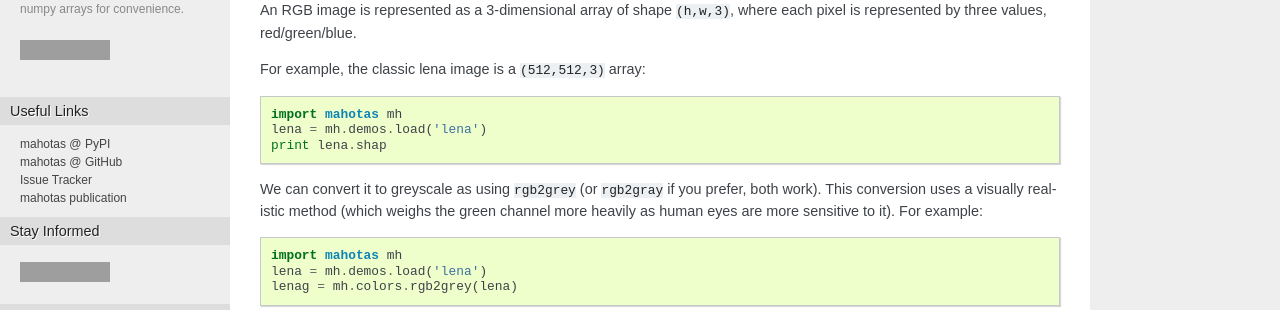
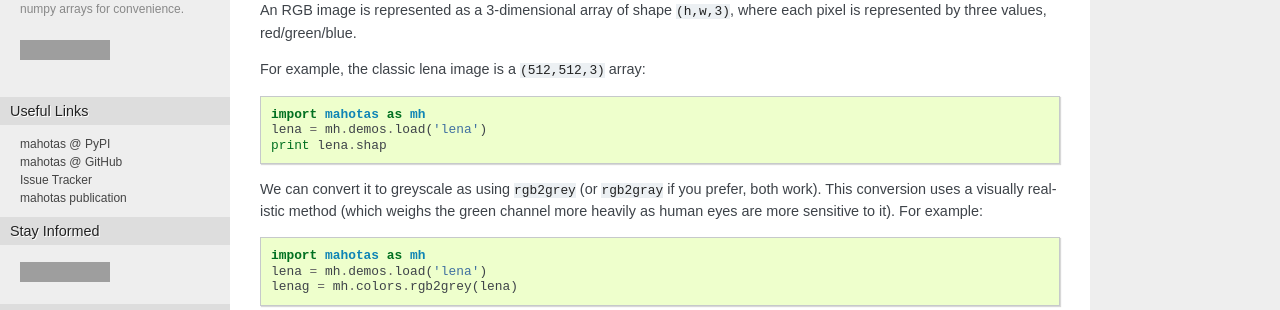
Before and after one commit to luispedro/mahotas, a Sphinx documentation site: the page built from docs/source/color.rst, in a window 1280 px wide, cut to the strip 211-521 px from the top of the page. Built offline with Sphinx 7.4.7, drawn with Linux system fonts in a browser that asks for light colours; formulas are drawn with MathJax 3; the version number could not be read and is left out; grey boxes are pictures that could not be loaded.

```diff
--- a/docs/source/color.rst
+++ b/docs/source/color.rst
@@ -12,7 +12,7 @@ where each pixel is represented by three values, red/green/blue.
 
 For example, the classic lena image is a ``(512,512,3)`` array::
 
-   import mahotas mh
+   import mahotas as mh
    lena = mh.demos.load('lena')
    print lena.shap
 
@@ -21,14 +21,14 @@ prefer, both work). This conversion uses a visually realistic method (which
 weighs the green channel more heavily as human eyes are more sensitive to it).
 For example::
 
-    import mahotas mh
+    import mahotas as mh
     lena = mh.demos.load('lena')
     lenag = mh.colors.rgb2grey(lena)
 
 .. plot::
 
     from pylab import imshow
-    import mahotas mh
+    import mahotas as mh
     lena = mh.demos.load('lena')
     lenag = mh.colors.rgb2grey(lena)
 
@@ -41,7 +41,7 @@ We can also convert to sepia with ``rgb2sepia``::
 .. plot::
 
     from pylab import imshow
-    import mahotas mh
+    import mahotas as mh
     lena = mh.demos.load('lena')
 
     lenas = mh.colors.rgb2sepia(lena)
```
